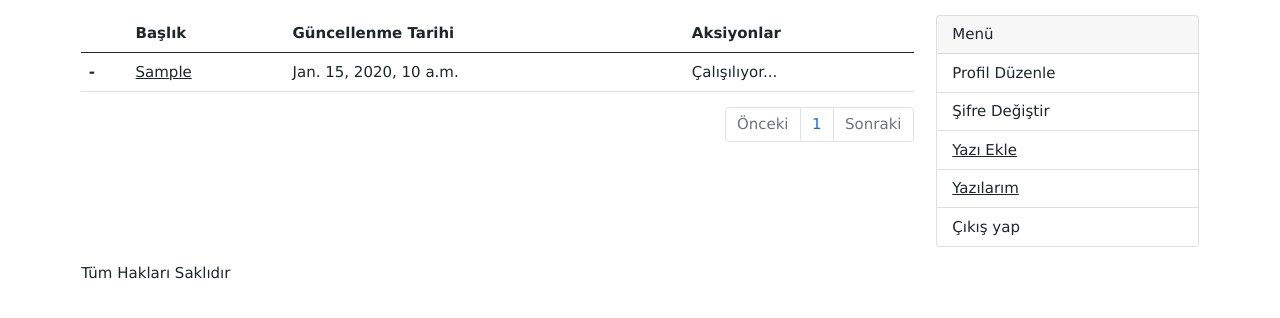
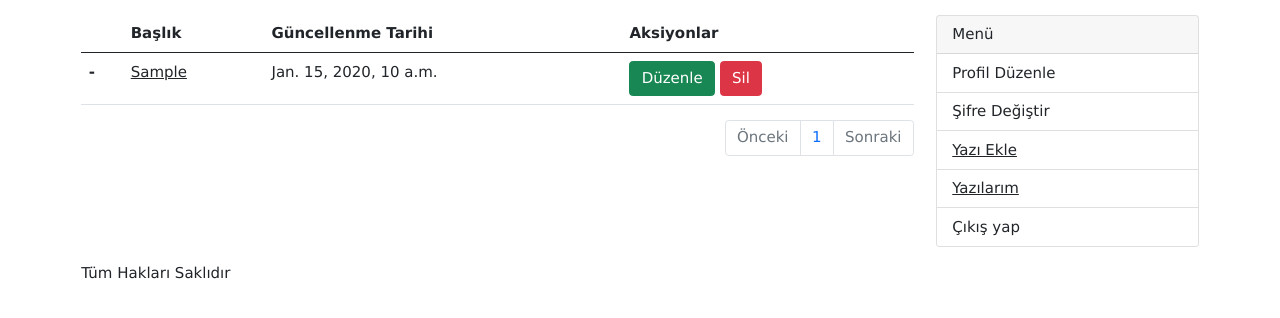
Before and after one commit to BeratGocer/DjangoPropt, a Django app: page /yazilarim?sayfa=1 in a window 1280 px wide. Shown: the part 53-371 px from the top of the page. Run offline with Django 3.2, Linux system fonts and the light colour scheme; a user stored in the database is signed in; tables that the repository leaves empty hold one stand-in row (values such as "Sample post"); some libraries are stand-ins or nearby versions.

Commit message:
Yazıları silme ve aksiyonlar sayfası

```diff
--- a/blog/templates/pages/detay.html
+++ b/blog/templates/pages/detay.html
@@ -23,6 +23,7 @@
             {% if request.user == yazi.yazar %}
               <p>
                 <a class="btn btn-success" href="{% url 'yazi-guncelle' slug=yazi.slug %}" >Düzenle</a>
+                <a class="btn btn-danger" href="{% url 'yazi-sil' slug=yazi.slug %}" >Sil</a>
               </p>
             {% endif %}
 
--- a/blog/templates/pages/yazilarim.html
+++ b/blog/templates/pages/yazilarim.html
@@ -23,7 +23,10 @@
               <a href="{% url 'detay' slug=yazi.slug %}">{{ yazi.baslik }}</a>
             </td>
             <td>{{ yazi.duzenlenmeTarihi }}</td>
-            <td>Çalışılıyor...</td>
+            <td>
+              <a class="btn btn-success" href="{% url 'yazi-guncelle' slug=yazi.slug %}" >Düzenle</a>
+              <a class="btn btn-danger" href="{% url 'yazi-sil' slug=yazi.slug %}" >Sil</a>
+            </td>
         </tr>
 
         {% empty %}
--- a/blog/urls.py
+++ b/blog/urls.py
@@ -1,5 +1,5 @@
 from django.urls import path
-from blog.views import contact, anasayfa, kategori, yazilarim, detay, yaziEkle, yaziGuncelle
+from blog.views import contact, anasayfa, kategori, yazilarim, detay, yaziEkle, yaziGuncelle, yaziSil
 
 urlpatterns = [
     path("", anasayfa, name="Anasayfa"),
@@ -9,4 +9,5 @@ urlpatterns = [
     path("detay/<slug:slug>", detay, name="detay"),
     path("yazi-ekle", yaziEkle, name="yazi-ekle"),
     path("yazi-guncelle/<slug:slug>", yaziGuncelle, name="yazi-guncelle"),
+    path("yazi-sil/<slug:slug>", yaziSil, name="yazi-sil"),
 ]
--- a/blog/views/__init__.py
+++ b/blog/views/__init__.py
@@ -5,3 +5,4 @@ from .yazilarim import yazilarim
 from .detay import detay
 from .yaziEkle import yaziEkle
 from .yaziGuncelle import yaziGuncelle
+from .yaziSil import yaziSil
--- a/blog/views/yazilarim.py
+++ b/blog/views/yazilarim.py
@@ -8,7 +8,7 @@ def yazilarim(request):
 
     yazilar = request.user.yazilar.order_by("id")
     sayfa = request.GET.get("sayfa")
-    paginator = Paginator(yazilar, 20)
+    paginator = Paginator(yazilar, 10)
 
     return render(request, "pages/yazilarim.html", context={
         "yazilar": paginator.get_page(sayfa),
```
Also changed, not shown: blog/views/yaziSil.py (added, +9 -0 lines).
